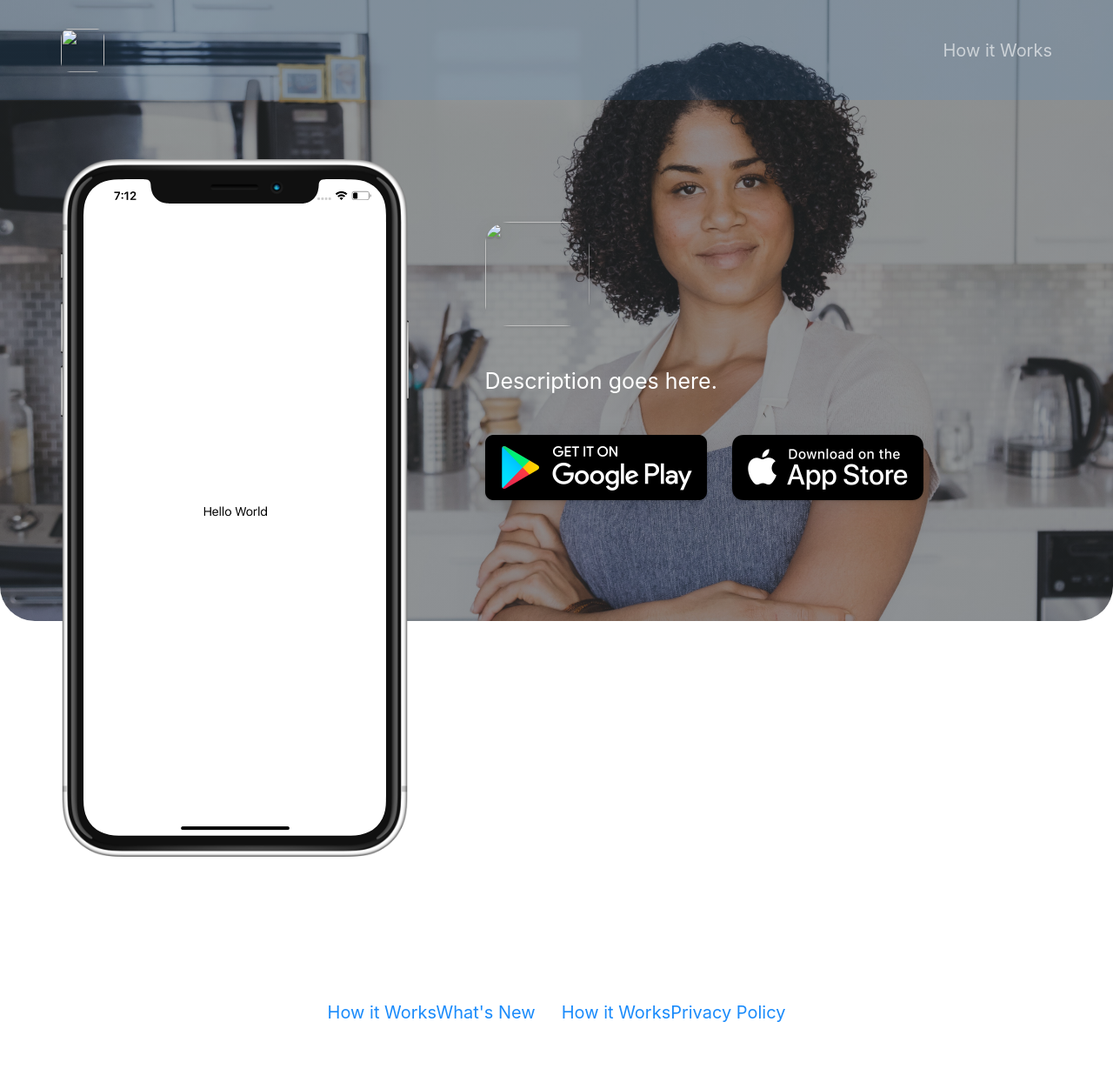
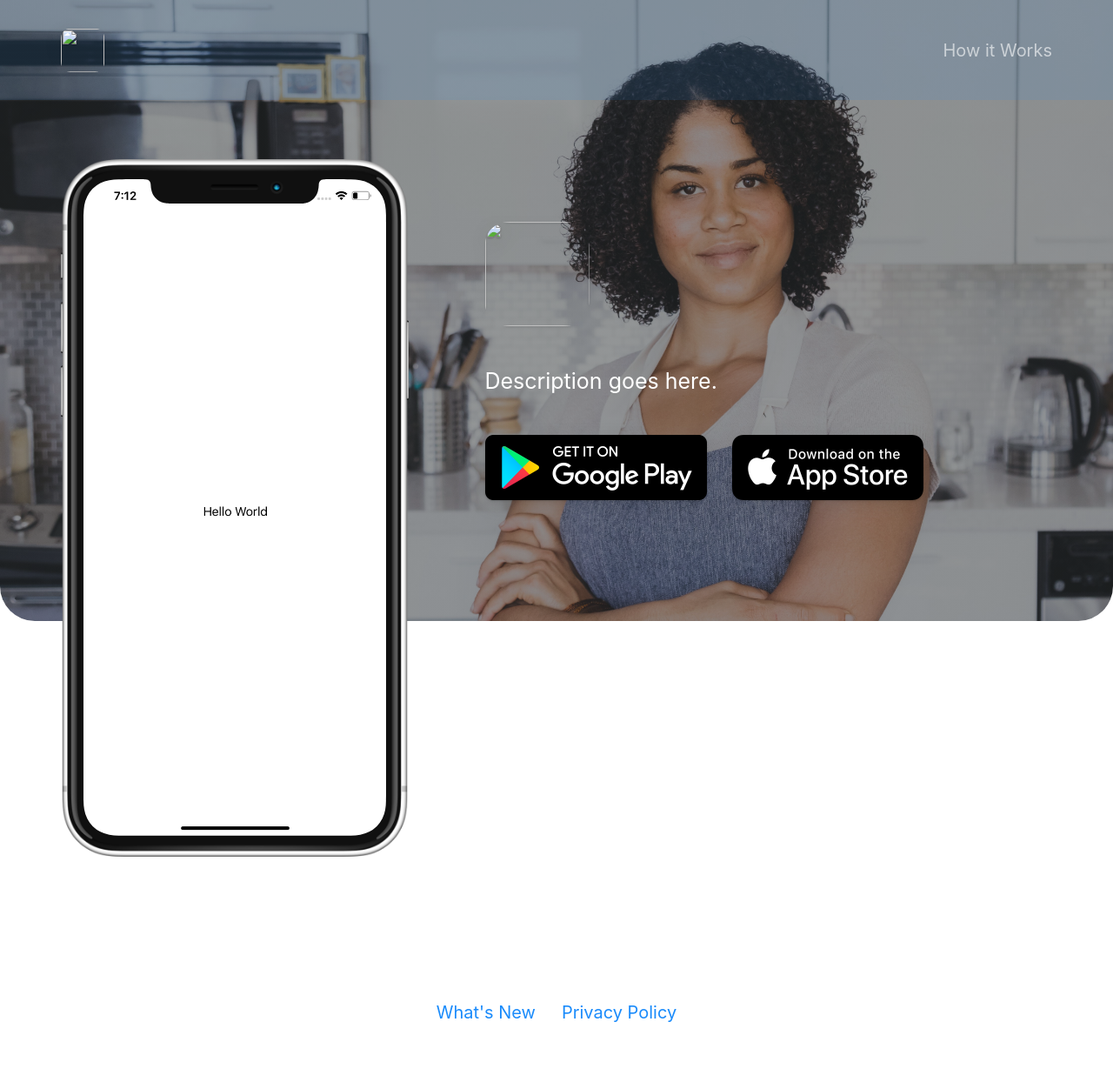
Before and after one commit to emilbaehr/automatic-app-landing-page, a Jekyll site: the page built from index.html, in a window 1280 px wide. Shown: the whole page at 87% size. Built offline with Jekyll 4.4.1, drawn with Linux system fonts in a browser that asks for light colours; nearby versions of some CDN libraries.

Commit message:
Update footer.html

```diff
--- a/_includes/footer.html
+++ b/_includes/footer.html
@@ -34,10 +34,10 @@
 	</div>
 	<div class="footerLinks">
 		{% for page in site.pages %}
-			<a href="{{ page.url | relative_url }}" target="_self">How it Works{{ page.title }}</a>
+			<a href="{{ page.url | relative_url }}" target="_self">{{ page.title }}</a>
 		{% endfor %}
 		{% if site.presskit_download_link %}
-	    <a href="{{ site.presskit_download_link }}">How it Works</a>
+	    <a href="{{ site.presskit_download_link }}"></a>
 		{% endif %}
 	</div>
 </footer>
```
